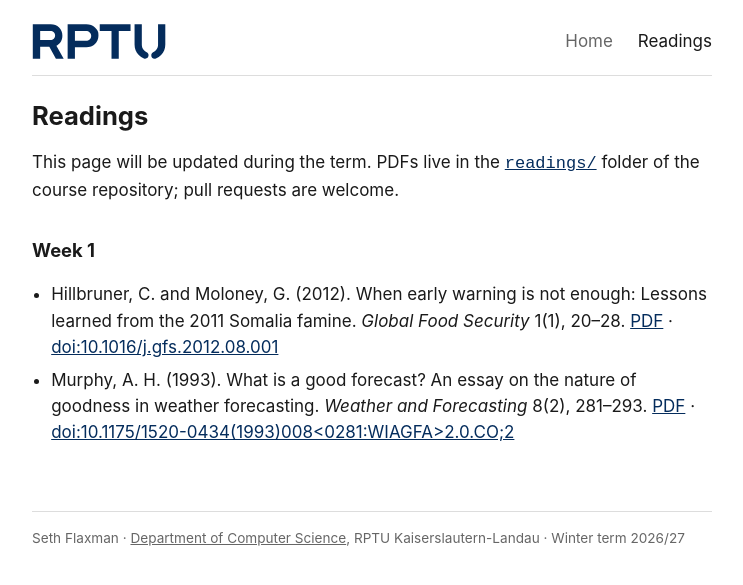
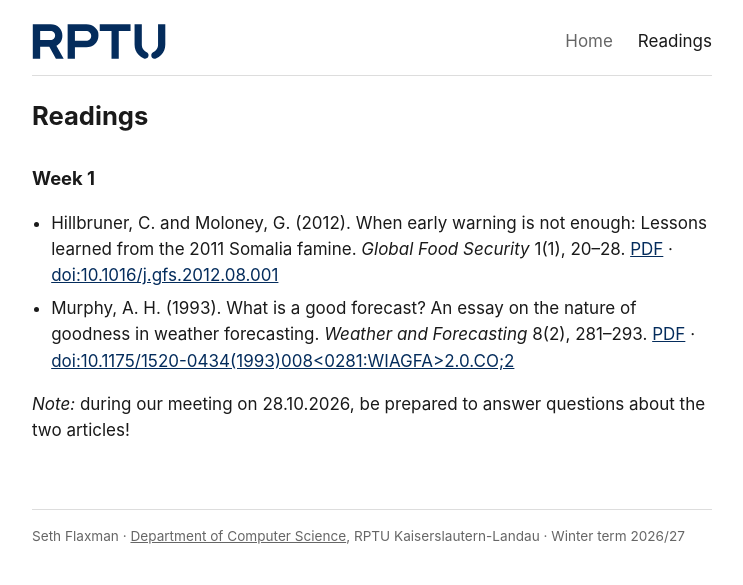
Before and after one commit to Asim-2000/rptu-csml-2026, a Jekyll site: the page built from readings.md, in a window 1280 px wide. Shown: the top 585 px of the page, without its empty margins (268-1011 px from the left). Built offline with Jekyll 4.4.1, drawn with Linux system fonts in a browser that asks for light colours.

Commit message:
Update readings.md

```diff
--- a/readings.md
+++ b/readings.md
@@ -6,9 +6,9 @@ permalink: /readings/
 
 # Readings
 
-This page will be updated during the term. PDFs live in the [`readings/`](https://github.com/flaxter/rptu-csml-2026/tree/main/readings) folder of the course repository; pull requests are welcome.
-
 ## Week 1
 
 - Hillbruner, C. and Moloney, G. (2012). When early warning is not enough: Lessons learned from the 2011 Somalia famine. *Global Food Security* 1(1), 20–28. [PDF](../readings/hillbruner-moloney-2012-somalia-famine.pdf) · [doi:10.1016/j.gfs.2012.08.001](https://doi.org/10.1016/j.gfs.2012.08.001)
 - Murphy, A. H. (1993). What is a good forecast? An essay on the nature of goodness in weather forecasting. *Weather and Forecasting* 8(2), 281–293. [PDF](../readings/murphy-1993-what-is-a-good-forecast.pdf) · [doi:10.1175/1520-0434(1993)008<0281:WIAGFA>2.0.CO;2](https://doi.org/10.1175/1520-0434(1993)008%3C0281:WIAGFA%3E2.0.CO;2)
+
+*Note:* during our meeting on 28.10.2026, be prepared to answer questions about the two articles!
```
